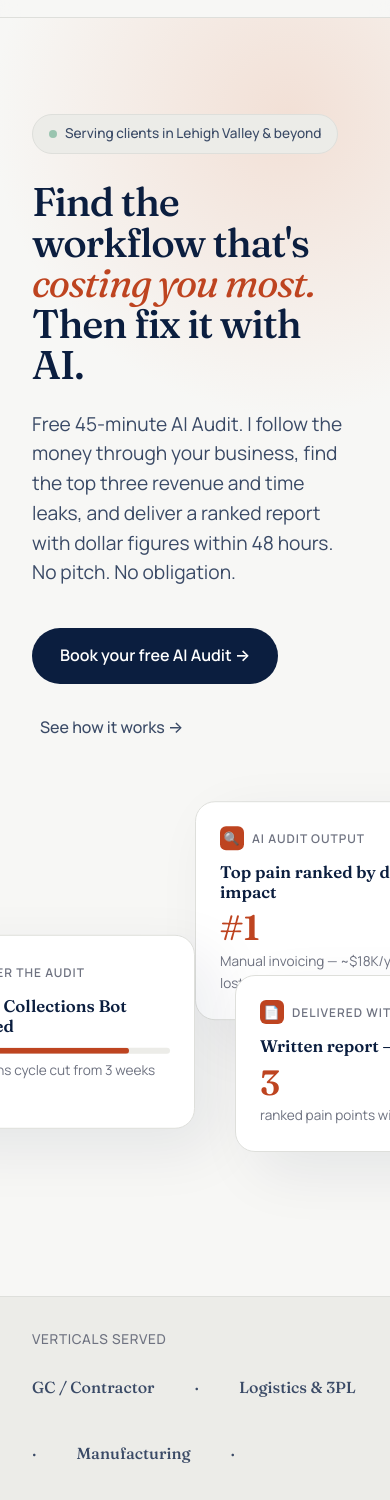
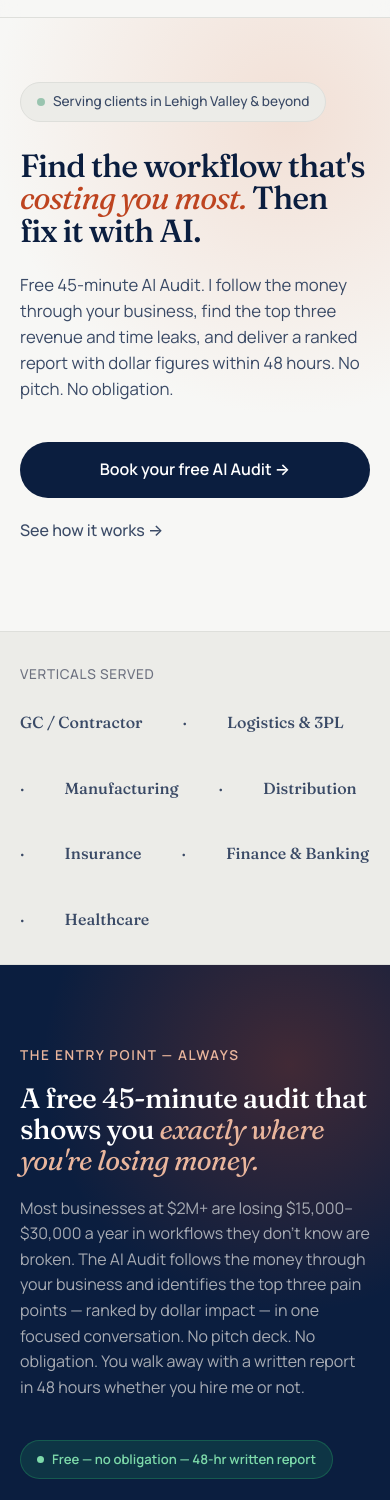
Before and after one commit to samuelgorla/servlead-website, a plain HTML site: page index.html in a window 390 px wide. Shown: the part 65-1565 px from the top of the page. Drawn offline with Linux system fonts and the light colour scheme.

Commit message:
Update index.html

```diff
--- a/index.html
+++ b/index.html
@@ -116,6 +116,7 @@
     margin-bottom: 1.5rem; color: var(--ink);
   }
   h1.hero-title em { font-style: italic; font-weight: 400; color: var(--accent); }
+  h1.hero-title .hero-plain { font-style: normal; letter-spacing: -0.03em; }
   .hero-sub {
     font-size: 1.2rem; color: var(--ink-soft);
     max-width: 540px; margin-bottom: 2.5rem; line-height: 1.55;
@@ -169,6 +170,16 @@
   @media (max-width: 900px) {
     .hero-grid { grid-template-columns: 1fr; gap: 3rem; }
     .hero-visual { height: 380px; margin: 0 auto; max-width: 500px; }
+  }
+
+  @media (max-width: 600px) {
+    .hero-visual { display: none; }
+    .hero { padding: 4rem 0 5rem; }
+    h1.hero-title { font-size: clamp(2rem, 8vw, 3rem); }
+    .hero-sub { font-size: 1.05rem; }
+    .hero-ctas { flex-direction: column; align-items: flex-start; gap: 0.75rem; }
+    .btn { width: 100%; justify-content: center; }
+    .btn-text { width: auto; padding: 0.5rem 0; }
   }
 
   /* ========== TRUST BAR ========== */
@@ -264,7 +275,11 @@
   .btn-outline-light:hover { background: rgba(255,255,255,0.1); }
 
   @media (max-width: 900px) { .re-grid { grid-template-columns: 1fr; } }
-  @media (max-width: 600px) { .re-stats { grid-template-columns: 1fr 1fr; } }
+  @media (max-width: 600px) {
+    .re-stats { grid-template-columns: 1fr 1fr; }
+    .re-cta { flex-direction: column; }
+    .re-cta .btn { width: 100%; justify-content: center; }
+  }
 
   /* ========== DEMOS SECTION ========== */
   .demos { padding: 6rem 0; background: var(--bg); }
@@ -330,7 +345,8 @@
     text-decoration: none; transition: gap 0.2s;
   }
   .demo-cta:hover { gap: 0.7rem; }
-  @media (max-width: 900px) { .demos-grid { grid-template-columns: 1fr; } }
+  @media (max-width: 1024px) { .demos-grid { grid-template-columns: repeat(2, 1fr); } }
+  @media (max-width: 600px) { .demos-grid { grid-template-columns: 1fr; } }
 
   /* ========== SERVICES ========== */
   .services { background: var(--cream); border-top: 1px solid var(--line); border-bottom: 1px solid var(--line); }
@@ -347,7 +363,8 @@
   .service-list { list-style: none; padding: 0; font-size: 0.92rem; color: var(--ink-soft); }
   .service-list li { padding: 0.4rem 0; border-top: 1px solid var(--line); display: flex; align-items: center; gap: 0.5rem; }
   .service-list li::before { content: '→'; color: var(--accent); font-weight: 600; }
-  @media (max-width: 900px) { .services-grid { grid-template-columns: 1fr; } }
+  @media (max-width: 1024px) { .services-grid { grid-template-columns: repeat(2, 1fr); } }
+  @media (max-width: 600px) { .services-grid { grid-template-columns: 1fr; } }
 
   /* ========== PROCESS ========== */
   .process-grid {
@@ -459,6 +476,14 @@
   .reveal { opacity: 0; transform: translateY(30px); transition: all 0.8s cubic-bezier(0.22, 1, 0.36, 1); }
   .reveal.visible { opacity: 1; transform: translateY(0); }
 
+  /* ========== GLOBAL MOBILE ========== */
+  @media (max-width: 600px) {
+    .container { padding: 0 1.25rem; }
+    section { padding: 4rem 0; }
+    .section-intro { font-size: 1rem; margin-bottom: 2.5rem; }
+    h2.section-title { font-size: clamp(1.75rem, 7vw, 2.5rem); }
+  }
+
   /* Invoice Bot standalone section removed — merged into demos grid */
 </style>
 </head>
@@ -495,7 +520,7 @@
           Serving clients in Lehigh Valley & beyond
         </div>
         <h1 class="hero-title reveal">
-          Find the workflow that's <em>costing you most.</em> Then fix it with AI.
+          <span class="hero-plain">Find the workflow that's</span> <em>costing you most.</em> <span class="hero-plain">Then fix it with AI.</span>
         </h1>
         <p class="hero-sub reveal">
           Free 45-minute AI Audit. I follow the money through your business, find the top three revenue and time leaks, and deliver a ranked report with dollar figures within 48 hours. No pitch. No obligation.
@@ -631,7 +656,7 @@
     <h2 class="section-title reveal">Five automations <em>built and running.</em></h2>
     <p class="section-intro reveal">Not concepts. Not mockups. Working systems you can watch run today. The audit identifies your pain — if one of these matches, you can see it live before committing to anything.</p>
 
-    <div class="demos-grid" style="grid-template-columns: repeat(3, 1fr);">
+    <div class="demos-grid">
 
       <div class="demo-card reveal">
         <div class="demo-tag"><span class="live-dot"></span> Live demo available</div>
```
